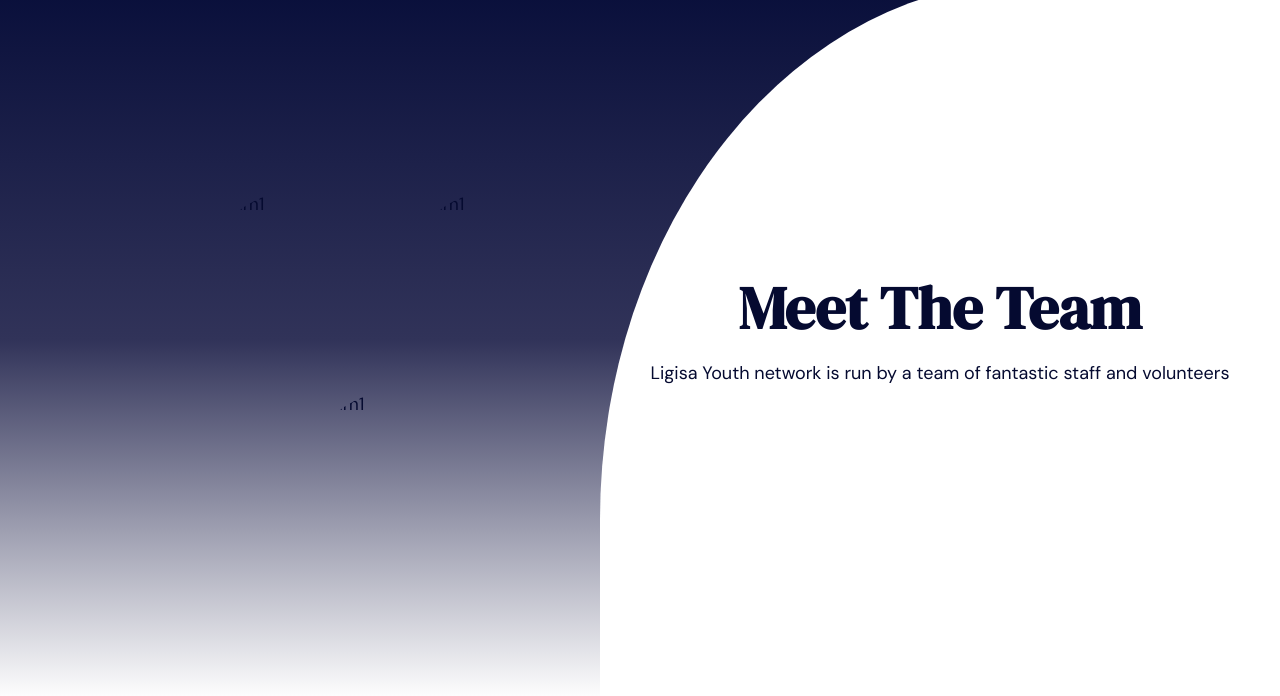
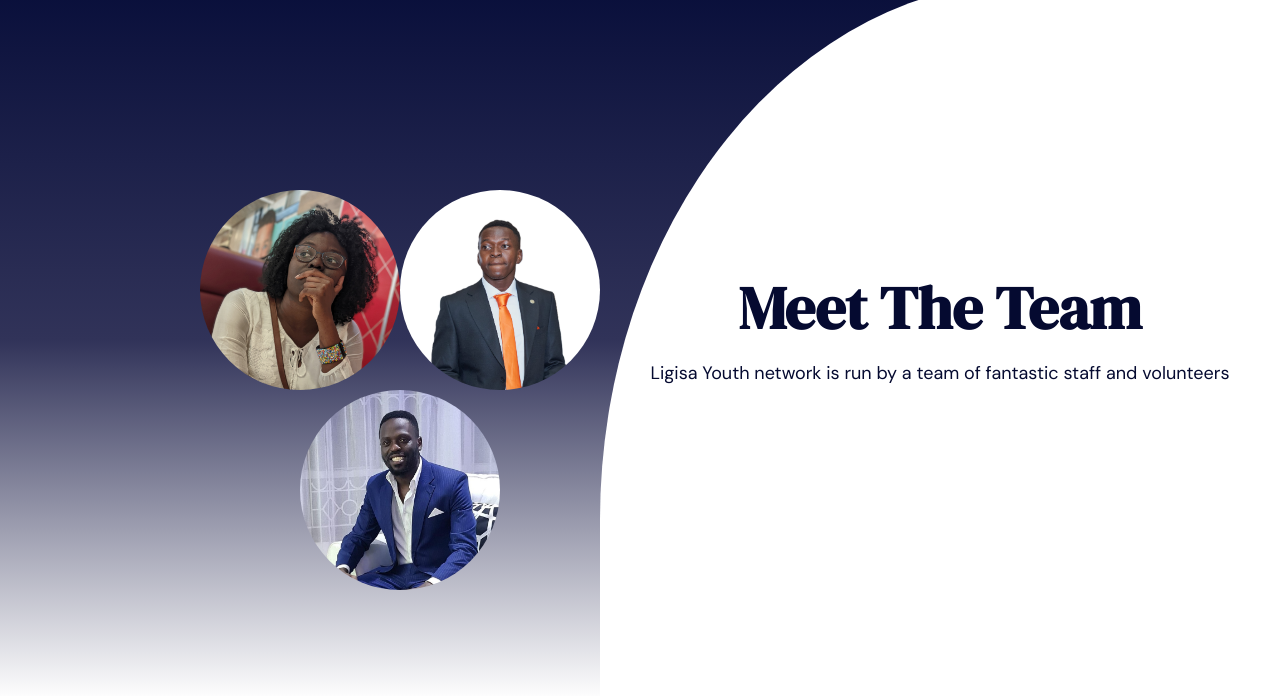
Before and after one commit to Rene-Harry/Ligisa-Production, a plain HTML site: page theTeam.html in a window 1280 px wide. Shown: the part 104-800 px from the top of the page. Drawn offline with Linux system fonts and the light colour scheme.

Commit message:
Refactor profile images in theTeam.html

```diff
--- a/theTeam.html
+++ b/theTeam.html
@@ -61,13 +61,13 @@
       <div class="team-container">
         <div class="teamimages">
           <div class="profileImage">
-            <img src="javancrop.jpg" alt="team1" />
+            <img src="profileImages/amy.jpg" alt="team1" />
           </div>
           <div class="profileImage">
-            <img src="javancrop.jpg" alt="team1" />
+            <img src="profileImages/bill.jpg" alt="team1" />
           </div>
           <div class="profileImage div3">
-            <img src="javancrop.jpg" alt="team1" />
+            <img src="profileImages/nigel.jpg" alt="team1" />
           </div>
         </div>
 
```
Also changed, not shown: profileImages/amy.jpg (added), profileImages/bill.jpg (added), profileImages/nigel.jpg (added).
